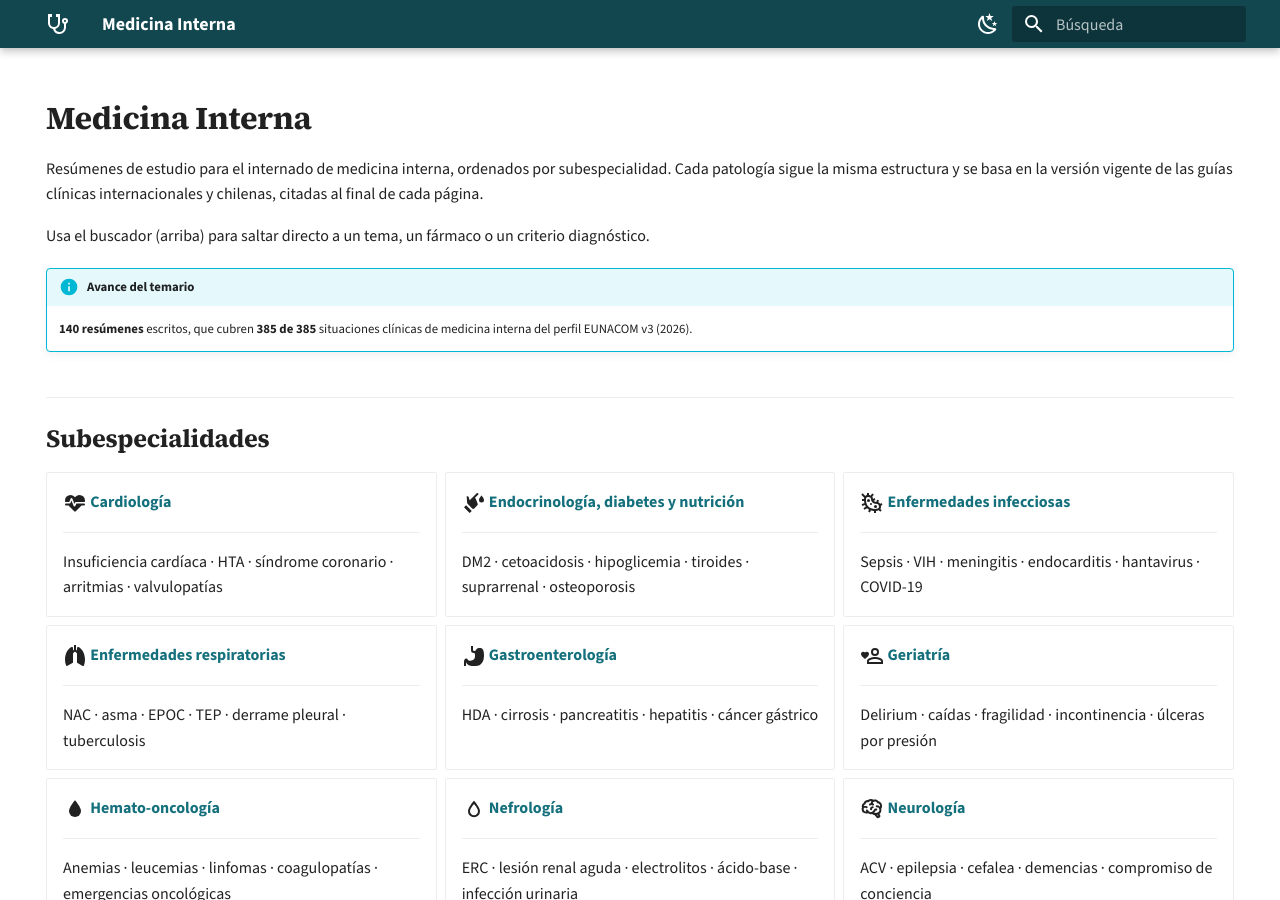
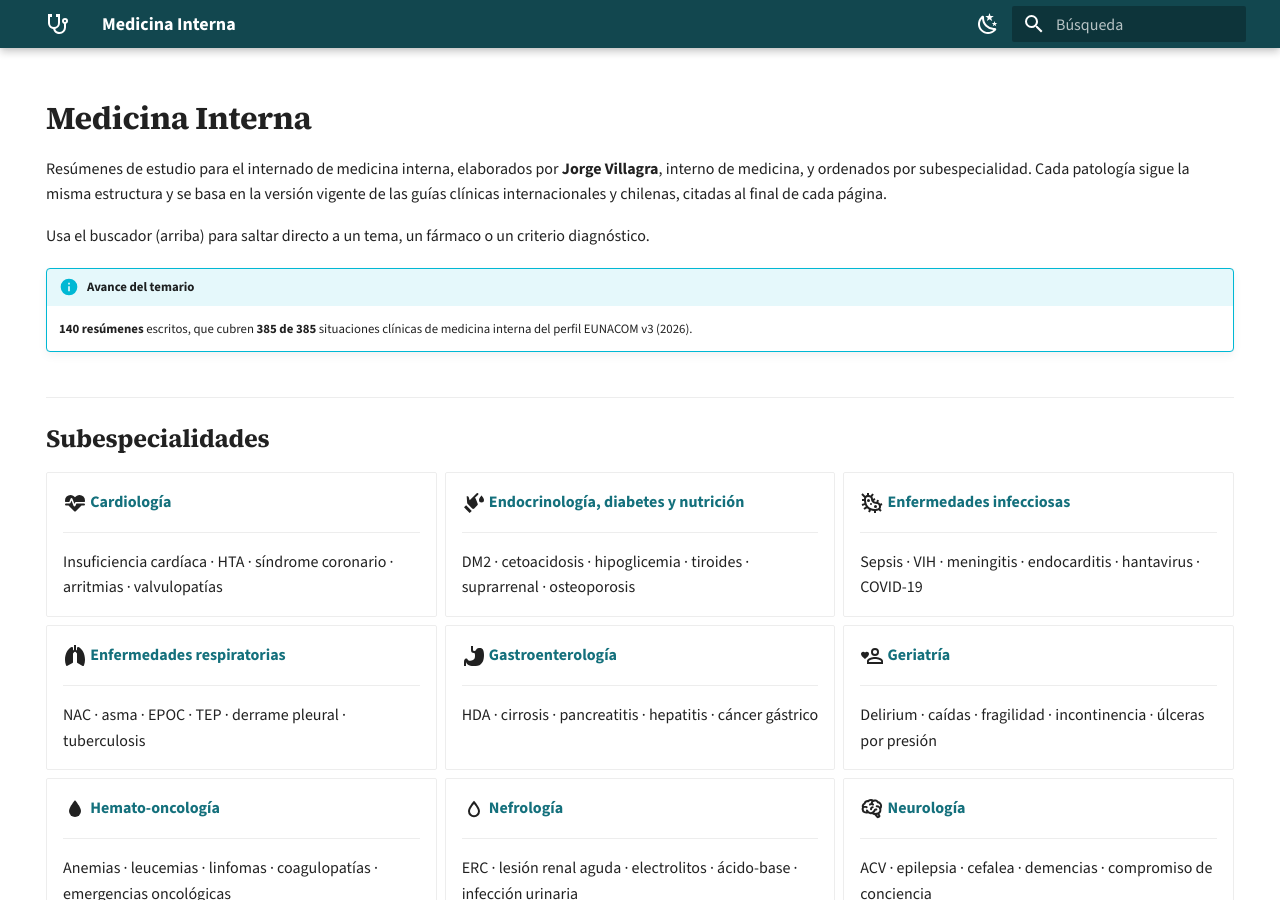
Before and after one commit to jorgevillagrareyes-dotcom/Medicina-interna, an MkDocs documentation site: the page built from docs/index.md, in a window 1280 px wide and 900 px high. Built offline with MkDocs 1.6.1 and Material for MkDocs 9.7.7, drawn with Linux system fonts in a browser that asks for light colours; a script that is not in the unit is left out; some of the changed text lies outside the part shown.

Commit message:
Agregar autoría de Jorge Villagra en portada, metodología y pie de página
Co-Authored-By: Claude Opus 5.5 <noreply@anthropic.com>
Claude-Session: https://claude.ai/code/session_01SdsFEozaC1Cwxq37HM2GJ6

```diff
--- a/docs/index.md
+++ b/docs/index.md
@@ -6,7 +6,7 @@ hide:
 
 # Medicina Interna
 
-Resúmenes de estudio para el internado de medicina interna, ordenados por subespecialidad. Cada patología sigue la misma estructura y se basa en la versión vigente de las guías clínicas internacionales y chilenas, citadas al final de cada página.
+Resúmenes de estudio para el internado de medicina interna, elaborados por **Jorge Villagra**, interno de medicina, y ordenados por subespecialidad. Cada patología sigue la misma estructura y se basa en la versión vigente de las guías clínicas internacionales y chilenas, citadas al final de cada página.
 
 Usa el buscador (arriba) para saltar directo a un tema, un fármaco o un criterio diagnóstico.
 
--- a/mkdocs.yml
+++ b/mkdocs.yml
@@ -1,7 +1,7 @@
 site_name: Medicina Interna
 site_description: Resúmenes de patologías de medicina interna por subespecialidad, basados en las guías clínicas vigentes.
 site_author: Jorge Villagra Reyes
-copyright: Uso personal de estudio. Contenido generado con apoyo de IA a partir de guías clínicas; verificar siempre con la fuente original.
+copyright: "Resúmenes elaborados por Jorge Villagra, interno de medicina, con apoyo de IA a partir de guías clínicas. Material de estudio de uso libre y sin fines comerciales; verificar siempre con la fuente original."
 use_directory_urls: false
 
 theme:
```
Also changed, not shown: docs/acerca/metodologia.md (+4 -0 lines).
